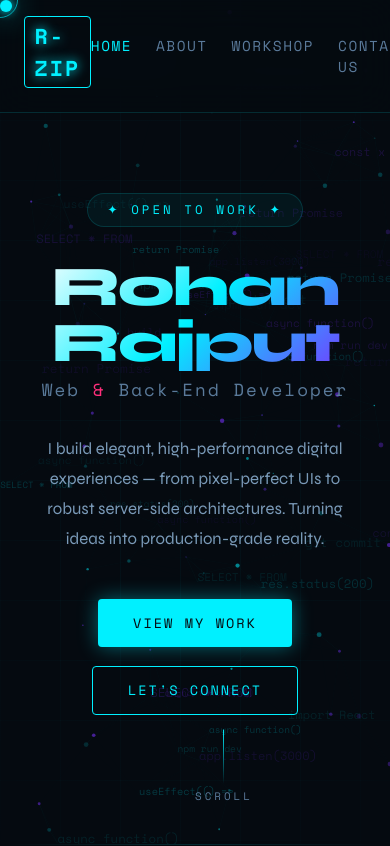
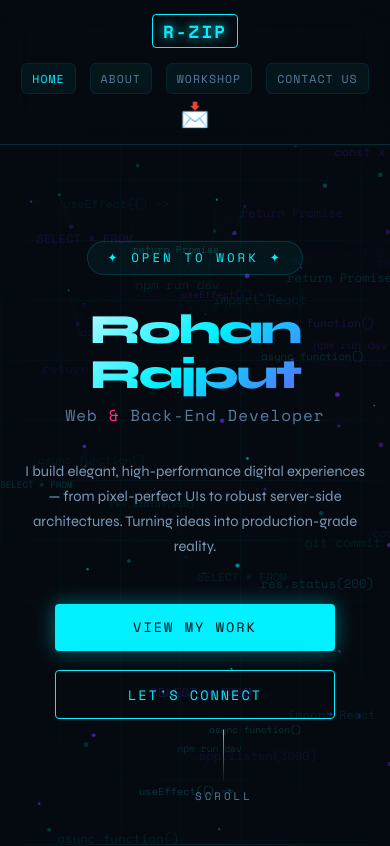
Before and after one commit to Rohanrajput-12/myporfolio, a React (Create React App) app in the folder frontend/: page / in a window 390 px wide. Shown: the top 846 px of the page. Built offline with nearby package versions, Linux system fonts and the light colour scheme; no server answers.

Commit message:
navbar dynamic ni mobile view

```diff
--- a/frontend/src/App.css
+++ b/frontend/src/App.css
@@ -528,14 +528,145 @@
     100%{transform:translateY(-120px); opacity:0;}
   }
 
-  @media(max-width:900px){
-    nav{ padding:1rem 1.5rem; }
-    .nav-links{ gap:1.5rem; }
-    #about{ padding:5rem 1.5rem; }
-    .about-grid{ grid-template-columns:1fr; gap:2.5rem; }
-    #workshop{ padding:5rem 1.5rem; }
-    .projects-grid{ grid-template-columns:1fr; }
-    #contact{ padding:5rem 1.5rem; }
-    footer{ padding:1.5rem; flex-direction:column; gap:1rem; }
-    .form-row{ grid-template-columns:1fr; }
+ /* ================= MOBILE RESPONSIVE ================= */
+
+@media screen and (max-width: 900px) {
+
+  /* NAVBAR */
+  nav {
+    padding: 14px 18px;
+    flex-direction: column;
+    gap: 14px;
+    align-items: center;
   }
+
+  .logo {
+    width: 100%;
+    text-align: center;
+    font-size: 1.1rem;
+  }
+
+  .nav-links {
+    width: 100%;
+    display: flex;
+    justify-content: center;
+    flex-wrap: wrap;
+    gap: 14px;
+    padding: 0;
+  }
+
+  .nav-links li {
+    list-style: none;
+  }
+
+  .nav-links a {
+    font-size: 0.72rem;
+    letter-spacing: 1px;
+    padding: 6px 10px;
+    border-radius: 6px;
+    background: rgba(0,240,255,0.05);
+    border: 1px solid rgba(0,240,255,0.08);
+  }
+
+  .nav-links a:hover {
+    background: rgba(0,240,255,0.12);
+  }
+
+  /* HERO */
+  #home {
+    padding-top: 180px;
+    padding-left: 20px;
+    padding-right: 20px;
+  }
+
+  .hero-name {
+    font-size: 2.6rem;
+    line-height: 1.1;
+  }
+
+  .hero-role {
+    font-size: 1rem;
+    letter-spacing: 1px;
+  }
+
+  .hero-desc {
+    font-size: 0.92rem;
+    line-height: 1.7;
+  }
+
+  .hero-btns {
+    flex-direction: column;
+    width: 100%;
+    align-items: center;
+  }
+
+  .btn {
+    width: 100%;
+    max-width: 280px;
+    text-align: center;
+  }
+
+  /* ABOUT */
+  #about {
+    padding: 4rem 1.2rem;
+  }
+
+  .about-grid {
+    grid-template-columns: 1fr;
+    gap: 2rem;
+  }
+
+  .skills-grid {
+    grid-template-columns: 1fr;
+  }
+
+  /* WORKSHOP */
+  #workshop {
+    padding: 4rem 1.2rem;
+  }
+
+  .projects-grid {
+    grid-template-columns: 1fr;
+  }
+
+  .project-card {
+    padding: 1.4rem;
+  }
+
+  /* CONTACT */
+  #contact {
+    padding: 4rem 1.2rem;
+  }
+
+  .form-row {
+    grid-template-columns: 1fr;
+  }
+
+  .submit-btn {
+    width: 100%;
+  }
+
+  /* FOOTER */
+  footer {
+    padding: 1.5rem 1rem;
+    flex-direction: column;
+    gap: 1rem;
+    text-align: center;
+  }
+
+  .footer-socials {
+    flex-wrap: wrap;
+    justify-content: center;
+    gap: 1rem;
+  }
+
+  /* CURSOR OFF FOR MOBILE */
+  .cursor,
+  .cursor-ring {
+    display: none;
+  }
+
+  body {
+    cursor: auto;
+  }
+}
```
